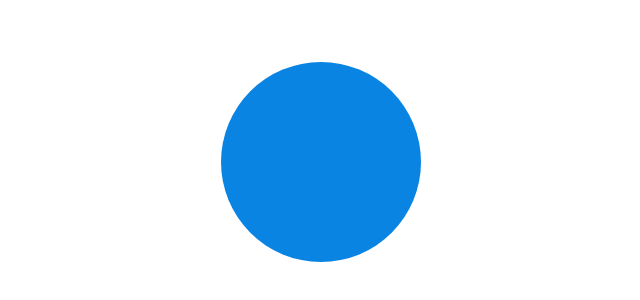
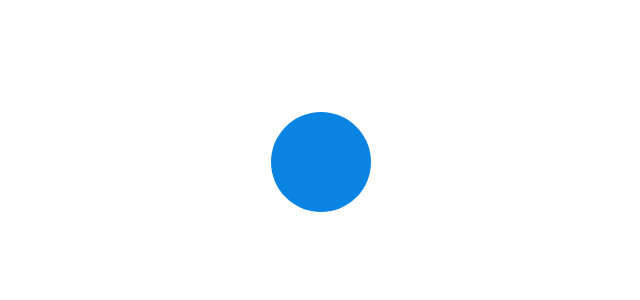
Before and after one commit to Y-modify/YamaXController, a React (Create React App) app: page / in a window 1280 px wide. Shown: the part 238-538 px from the top of the page, without its empty margins (319-959 px from the left). Built offline with nearby package versions, Linux system fonts and the light colour scheme.

Commit message:
Change: Fix layouts

```diff
--- a/src/App.css
+++ b/src/App.css
@@ -1,6 +1,9 @@
 .container {
+  position: relative;
   width: 100vw;
   height: 100vh;
+  position: fixed;
+  overflow: hidden;
 }
 
 .control {
@@ -12,7 +15,7 @@
   background-color: #0984e3;
   color: white;
 
-  height: 200px;
-  width: 200px;
-  border-radius: 100px;
+  height: 100px;
+  width: 100px;
+  border-radius: 50px;
 }
--- a/src/App.js
+++ b/src/App.js
@@ -7,8 +7,8 @@ class App extends Component {
     super(props)
     this.state = {
       position: {
-        x: window.innerWidth/2 - 100,
-        y: window.innerHeight/2 - 100
+        x: window.innerWidth/2 - 50,
+        y: window.innerHeight/2 - 50
       }
     }
   }
@@ -25,8 +25,8 @@ class App extends Component {
   handleStop = () => {
     this.setState({
       position: {
-        x: window.innerWidth/2 - 100,
-        y: window.innerHeight/2 - 100
+        x: window.innerWidth/2 - 50,
+        y: window.innerHeight/2 - 50
       }
     })
   }
--- a/src/index.css
+++ b/src/index.css
@@ -2,4 +2,5 @@ body {
   margin: 0;
   padding: 0;
   font-family: sans-serif;
+  overflow: hidden;
 }
```
